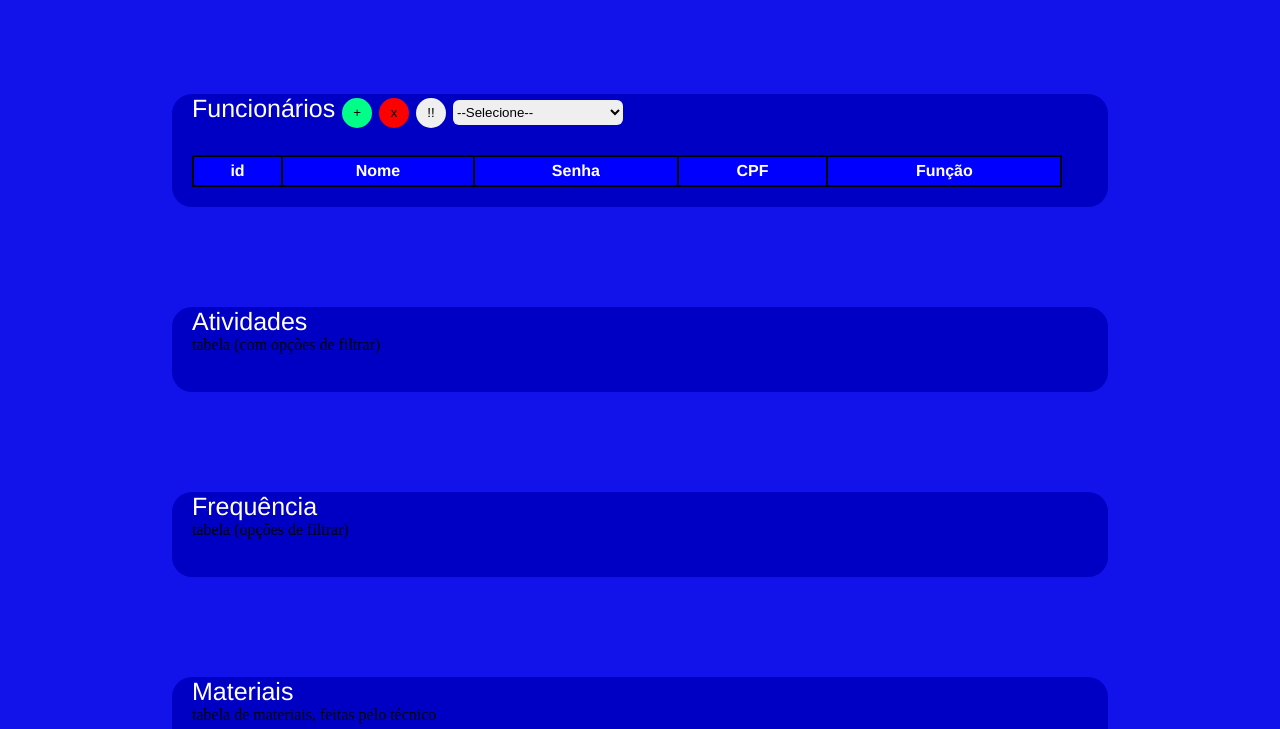
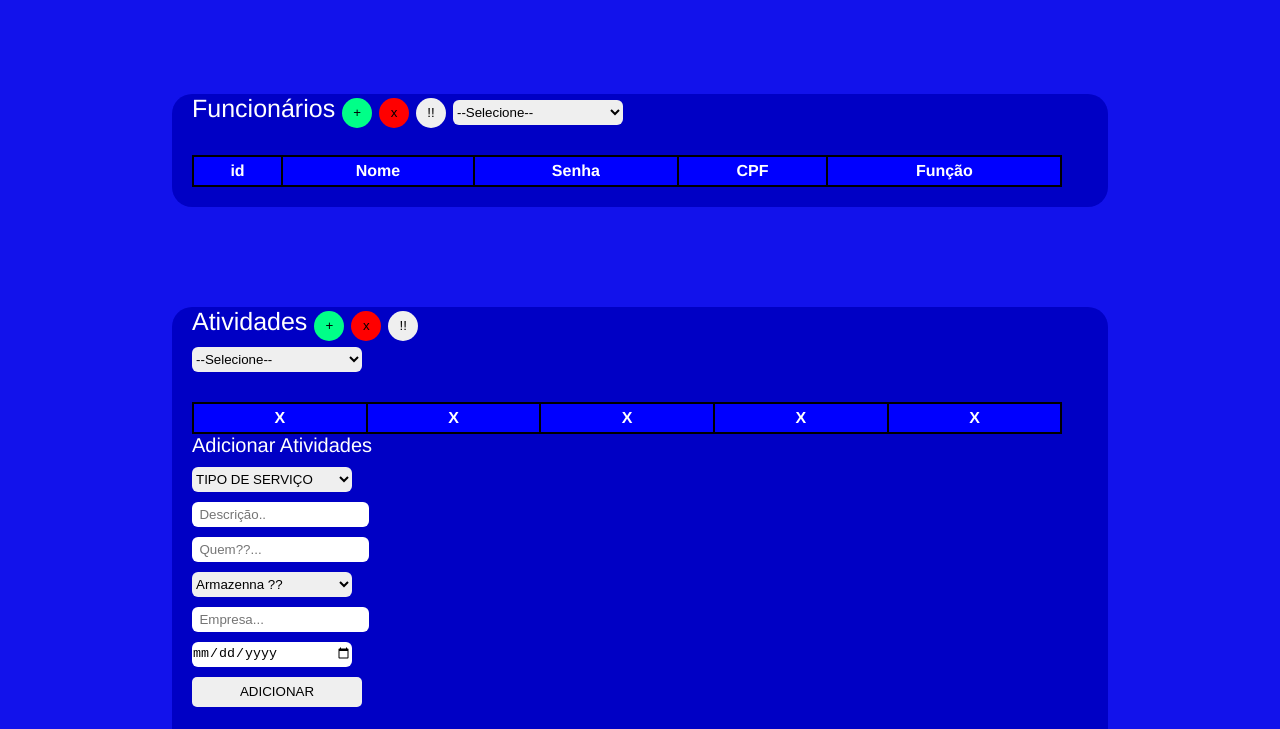
Before and after one commit to Madarinha-dev/PROJETO-FEED, a plain HTML site: page templates/adm.html in a window 1280 px wide. Shown: the part 71-800 px from the top of the page. Drawn offline with Linux system fonts and the light colour scheme; no server answers.

Commit message:
função adicionar

```diff
--- a/templates/adm.html
+++ b/templates/adm.html
@@ -192,23 +192,7 @@
         </div>
 
 
-
-
-
-
-
-
-
-
-
-
-
-
-
-
-
-
-
+        <!-- área de adicionar -->
         <div id="aba-funcionario" style="display: none;">
 
             <p style="
@@ -263,13 +247,6 @@
         border-radius: 5px;
         padding: 5px;
          ">
-
-            <!-- margin: 0 auto;
-            background-color: blue;
-            width: 70dvw;
-            margin-top: -110px;
-            border-radius: 10px;
-            display: non; -->
 
             <p style="
             font-family: 'Franklin Gothic Medium', 'Arial Narrow', Arial, sans-serif;
@@ -376,11 +353,136 @@
 
 
 
+
+
+
+
+
+
+
+
+
+
+
+
         <div id="bloco">
-            <p id="titulo-das-tabelas">Atividades</p>
-            <div>tabela (com opções de filtrar)</div>
+            <p id="titulo-das-tabelas">Atividades
+                <button onclick="adicionaratividades()" style="background-color: rgb(0, 255, 136);" id="adicionar-atividades" class="botoes-das-tabelas">+</button>
+                <button onclick="excluiratividades()" style="background-color: red;" id="excluir-atividades" class="botoes-das-tabelas">x</button>
+                <button onclick="alteraratividades()" id="alterar-atividades" class="botoes-das-tabelas">!!</button>
+                <br>
+
+                <select name="" id="ordenartabelaatividades">
+                    <option value="id_funcionario">--Selecione--</option>
+                    <option value="id_funcionario"></option>
+                    <option value="nome"></option>
+                    <option value="senha"></option>
+                    <option value="cpf"></option>
+                    <option value="funcao"></option>
+                </select>
+                <br>
+            </p>
+
+            <div>
+                <table>
+                    <tr>
+                        <th>X</th>
+                        <th>X</th>
+                        <th>X</th>
+                        <th>X</th>
+                        <th>X</th>
+                    </tr>
+                    <tbody id="tbodyatividades">
+
+                    </tbody>
+                </table>
+            </div>
+
+            <!-- <div>tabela (com opções de filtrar)</div> -->
+
+            <!-- área de adicionar -->
+        <div id="aba-atividades" style="display: non;">
+
+            <p style="
+            font-family: 'Franklin Gothic Medium', 'Arial Narrow', Arial, sans-serif;
+            color: white;
+            font-size: 20px;
+            margin: 0px 0px 10px 0px;
+                ">Adicionar Atividades</p>
+
+            <!-- <input type="text" name="" id="inputTipodeServico" placeholder="  Tipo de Serviço.."> -->
+             <select name="" id="selectTipodeServico" style="
+             width: 160px;">
+                <option value="">TIPO DE SERVIÇO</option>
+                <option value="mecanica">Mecânica</option>
+                <option value="eletrica">Elétrica</option>
+                <option value="pintura">Pintura</option>
+                <option value="telhado">Telhado</option>
+                <option value="relatorio">Relatório</option>
+                <option value="montagem">Montagem</option>
+                <!-- ADICIONAR NO PAPÉL essa categoria (MONTAGEM) -->
+             </select>
+            <br>
+
+            <input type="text" name="" id="inputdescricaoDeAtividade" placeholder="  Descrição..">
+            <br>
+            <input type="text" name="" id="inputQuem" placeholder="  Quem??...">
+            <br>
+
+            <select name="" id="selectArmazenna?" style="width: 160px;">
+                <option value="">Armazenna ??</option>
+                <option value="armazenna01">Armazenna 01</option>
+                <option value="armazenna02">Armazenna 02</option>
+                <option value="armazenna03">Armazenna 03</option>
+                <option value="armazenna04">Armazenna 04</option>
+                <option value="armazenna05">Armazenna 05</option>
+                <option value="armazenna06">Armazenna 06</option>
+            </select>
+            <br>
+            <input type="text" name="" id="inputEmpresa" placeholder="  Empresa...">
+            <br>
+            <!-- STATUS -->
+             <input type="date" name="" id="inputDATA" style="width: 160px;">
+            <br>
+            <button
+            style="
+            border-radius: 5px;
+            width: 170px;
+            margin-bottom: 10px;
+            " id="atividades" onclick="dados_da_atividade()">ADICIONAR</button>
+            <br>
+
+            <p style="
+            font-family: 'Franklin Gothic Medium', 'Arial Narrow', Arial, sans-serif;
+            color: rgb(255, 156, 156);
+            font-size: 17px;
+            display: none;
+            " id="campovazioAtividade">Todos os campos são obrigatórios...</p>
+        </div>
             <br>
         </div>
+
+
+
+
+
+
+
+
+
+
+
+
+
+
+
+
+
+
+
+
+
+
 
 
 
@@ -530,10 +632,6 @@
                 inputfuncao.value = '';
 
 
-                // preparar um objeto JSON, mandar para o servidor (python), e depois
-                // guardar no banco de dados, e depois exibir em forma de tabela nessa mesma
-                // tela.
-
                 const dados = {
                     nome: nome,
                     senhaa: senha,
@@ -565,6 +663,103 @@
             }
             await tabelafuncionario();
         }
+
+
+
+        function adicionaratividades(){
+            let aba_adicionar_atividades = document.getElementById("aba-atividades");
+            let aba_excluir_atividades = document.getElementById("");
+            let aba_alterar_atividades = document.getElementById("");
+            let aba_modificarfucionario = document.getElementById("");
+
+
+            if (aba_adicionar_atividades.style.display == 'none') {
+                aba_adicionar_atividades.style.display = 'block';
+            } else {
+                aba_adicionar_atividades.style.display = 'none';
+            }
+
+        }
+
+        async function dados_da_atividade() {
+            let tipoDeServico = document.getElementById("selectTipodeServico");
+            let descricao = document.getElementById("inputdescricaoDeAtividade");
+            let quem = document.getElementById("inputQuem");
+            let armazenna = document.getElementById("selectArmazenna?");
+            let empresa = document.getElementById("inputEmpresa");
+            let data = document.getElementById("inputDATA");
+            alert(tipoDeServico.value);
+            alert(descricao.value);
+            alert(quem.value);
+            alert(armazenna.value);
+            alert(empresa.value);
+            alert(data.value);
+
+
+            const dados = {
+                tipoDeservico: tipoDeServico.value,
+                descricao: descricao.value,
+                quem: quem.value,
+                armazenna: armazenna.value,
+                empresa: empresa.value,
+                data: data.value
+            }
+
+
+            const resposta = await fetch('/adicionarAtividade', {
+                method: 'POST',
+                headers: {
+                    'Content-Type': 'application/json'
+                },
+                body: JSON.stringify(dados)
+            });
+
+            if (resposta.ok) {
+                alert("atividade enviada...");
+
+                const resultado = await resposta.json();
+                // manipulaçãõ de dados
+            } else {
+                alert("ERRO AO ADICIONAR A ATIVIDADE (servidor)...")
+            }
+            // ATUALIZAR A TABELA APÓS ADICIONAR / EXCLUIR / ALTERAR
+
+        }
+
+
+
+
+
+
+
+
+
+
+
+
+
+
+
+
+
+
+
+
+
+
+
+
+
+
+
+
+
+
+
+
+
+
+
 
         function excluirFuncionario(){
             let aba_excluirFuncionario = document.getElementById("aba-excluir-funcionario");
```
Also changed, not shown: 2 other files.
